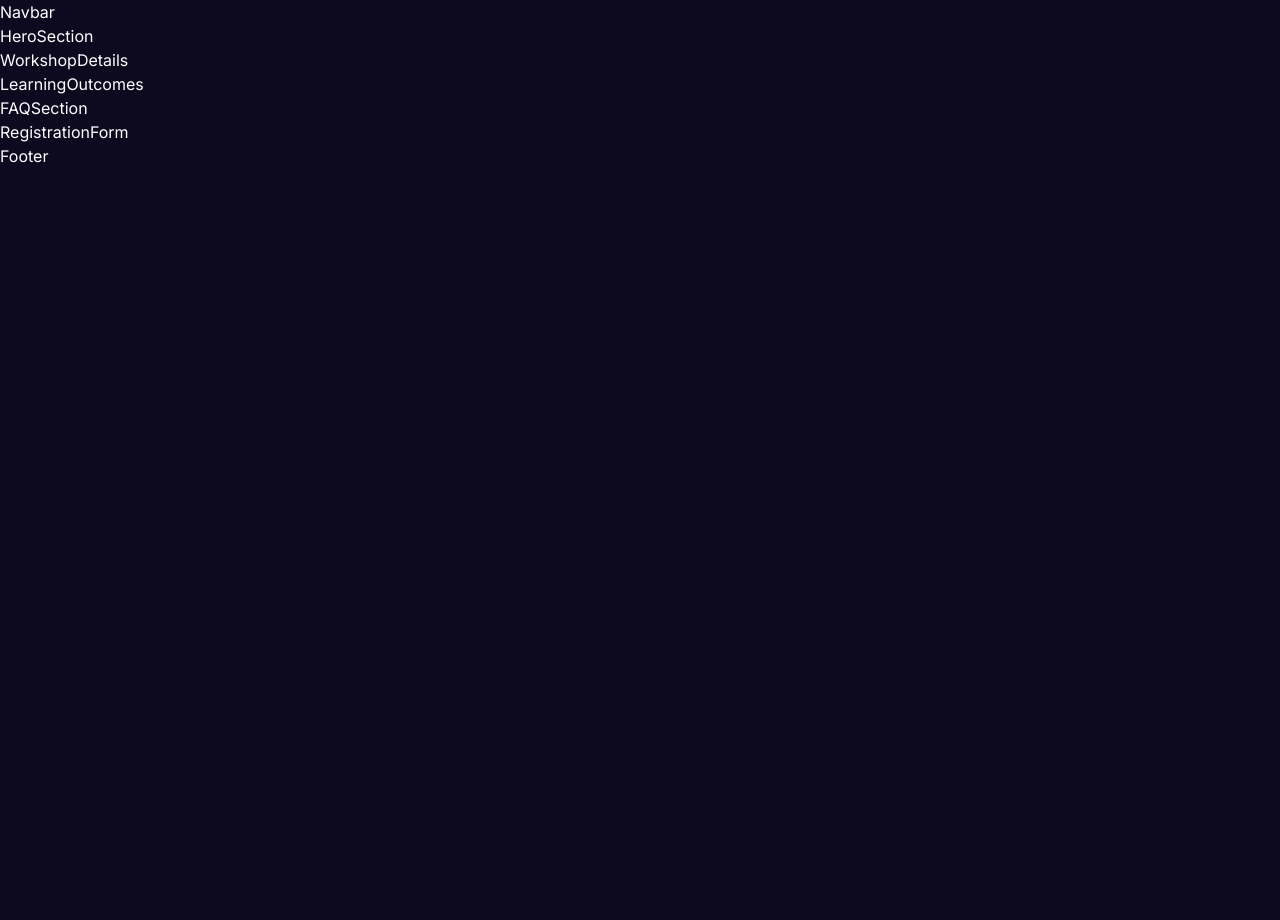
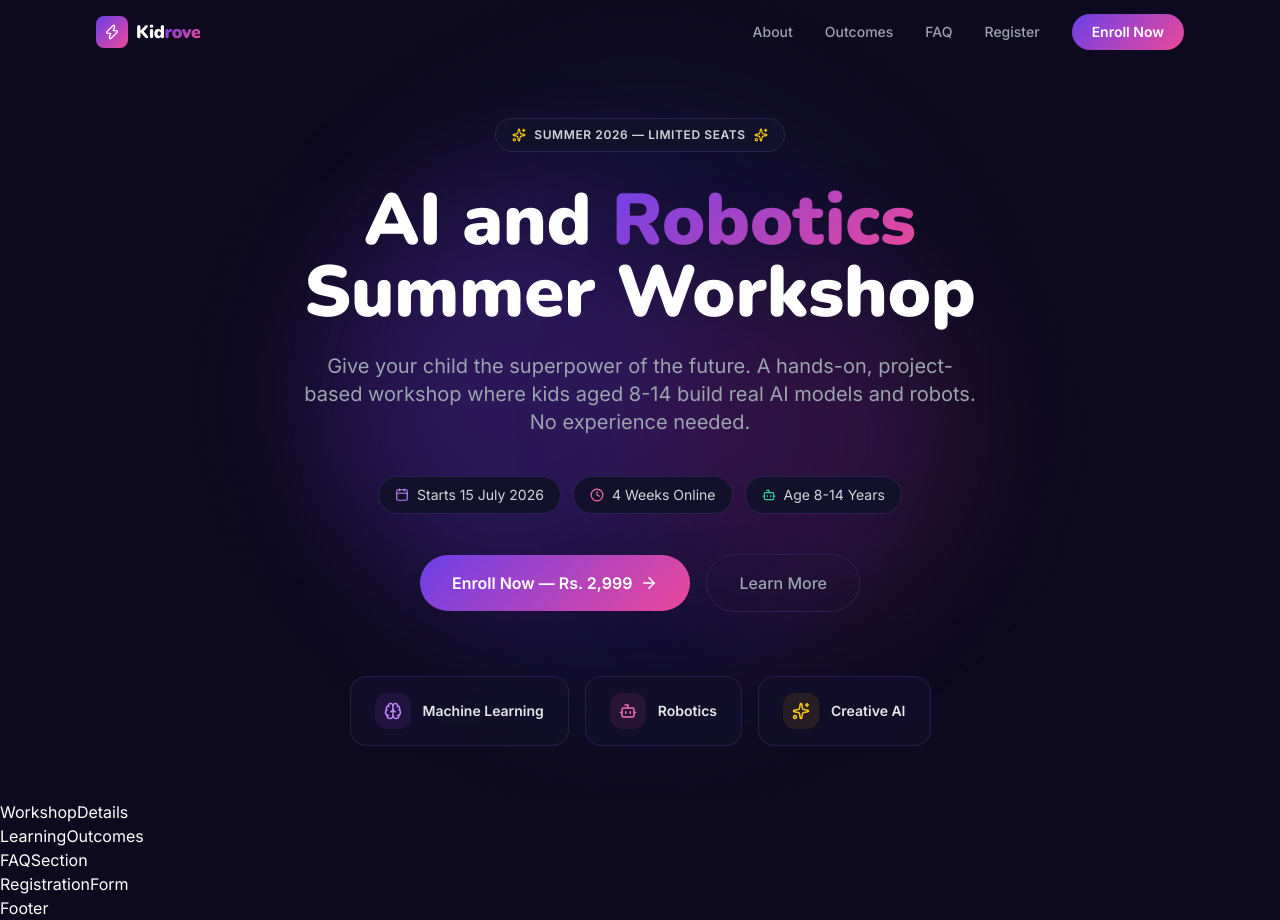
Before and after one commit to TanyaVaish-17/workshop-landing, a React (Vite) app in the folder client/: page / in a window 1280 px wide. Before the commit the page ends 800 px from the top, so only its background shows below. Built offline with nearby package versions, Linux system fonts and the light colour scheme.

Commit message:
feat: add Hero Section with gradient title, CTA buttons and background blobs

```diff
--- a/client/src/components/HeroSection.tsx
+++ b/client/src/components/HeroSection.tsx
@@ -1,2 +1,82 @@
-const HeroSection = () => <div>HeroSection</div>;
+import { ArrowRight, Bot, Brain, Sparkles, Calendar, Clock } from "lucide-react";
+
+const HeroSection = () => {
+  return (
+    <section className="relative min-h-screen flex items-center justify-center overflow-hidden pt-16">
+
+      <div className="absolute inset-0 pointer-events-none">
+        <div className="absolute top-1/4 left-1/4 w-96 h-96 bg-purple-600/20 rounded-full blur-3xl"></div>
+        <div className="absolute bottom-1/4 right-1/4 w-80 h-80 bg-pink-600/15 rounded-full blur-3xl"></div>
+        <div className="absolute top-1/2 left-1/2 -translate-x-1/2 -translate-y-1/2 w-[600px] h-[600px] bg-indigo-600/10 rounded-full blur-3xl"></div>
+      </div>
+
+      <div className="relative z-10 max-w-6xl mx-auto px-4 sm:px-6 lg:px-8 text-center">
+
+        <div className="inline-flex items-center gap-2 bg-[#13102B] border border-[#2A2250] rounded-full px-4 py-2 mb-8">
+          <Sparkles size={14} className="text-yellow-400" />
+          <span className="text-xs font-semibold text-gray-300 tracking-wider uppercase">Summer 2026 — Limited Seats</span>
+          <Sparkles size={14} className="text-yellow-400" />
+        </div>
+
+        <h1 className="text-4xl sm:text-6xl lg:text-7xl font-black text-white leading-tight mb-6" style={{ fontFamily: "Nunito, sans-serif" }}>
+          AI and <span className="gradient-text">Robotics</span>
+          <br />
+          Summer Workshop
+        </h1>
+
+        <p className="text-gray-400 text-lg sm:text-xl max-w-2xl mx-auto mb-10 leading-relaxed">
+          Give your child the superpower of the future. A hands-on, project-based workshop where kids aged 8-14 build real AI models and robots. No experience needed.
+        </p>
+
+        <div className="flex flex-wrap justify-center gap-3 mb-10">
+          <div className="flex items-center gap-2 bg-[#13102B] border border-[#2A2250] rounded-full px-4 py-2">
+            <Calendar size={14} className="text-purple-400" />
+            <span className="text-sm text-gray-300">Starts 15 July 2026</span>
+          </div>
+          <div className="flex items-center gap-2 bg-[#13102B] border border-[#2A2250] rounded-full px-4 py-2">
+            <Clock size={14} className="text-pink-400" />
+            <span className="text-sm text-gray-300">4 Weeks Online</span>
+          </div>
+          <div className="flex items-center gap-2 bg-[#13102B] border border-[#2A2250] rounded-full px-4 py-2">
+            <Bot size={14} className="text-emerald-400" />
+            <span className="text-sm text-gray-300">Age 8-14 Years</span>
+          </div>
+        </div>
+
+        <div className="flex flex-col sm:flex-row items-center justify-center gap-4 mb-16">
+          <a href="#register" className="btn-primary text-white font-bold px-8 py-4 rounded-full text-base flex items-center gap-2">
+            Enroll Now — Rs. 2,999
+            <ArrowRight size={18} />
+          </a>
+          <a href="#details" className="text-gray-400 hover:text-white font-medium px-8 py-4 rounded-full border border-[#2A2250] transition-all duration-200 text-base">
+            Learn More
+          </a>
+        </div>
+
+        <div className="flex flex-wrap justify-center gap-4">
+          <div className="glass-card rounded-2xl px-6 py-4 flex items-center gap-3">
+            <div className="w-9 h-9 rounded-xl bg-purple-500/10 flex items-center justify-center">
+              <Brain size={18} className="text-purple-400" />
+            </div>
+            <span className="text-sm font-semibold text-gray-200">Machine Learning</span>
+          </div>
+          <div className="glass-card rounded-2xl px-6 py-4 flex items-center gap-3">
+            <div className="w-9 h-9 rounded-xl bg-pink-500/10 flex items-center justify-center">
+              <Bot size={18} className="text-pink-400" />
+            </div>
+            <span className="text-sm font-semibold text-gray-200">Robotics</span>
+          </div>
+          <div className="glass-card rounded-2xl px-6 py-4 flex items-center gap-3">
+            <div className="w-9 h-9 rounded-xl bg-yellow-500/10 flex items-center justify-center">
+              <Sparkles size={18} className="text-yellow-400" />
+            </div>
+            <span className="text-sm font-semibold text-gray-200">Creative AI</span>
+          </div>
+        </div>
+
+      </div>
+    </section>
+  );
+};
+
 export default HeroSection;
--- a/client/src/components/Navbar.tsx
+++ b/client/src/components/Navbar.tsx
@@ -1,2 +1,85 @@
-const Navbar = () => <div>Navbar</div>;
+import { useState, useEffect } from "react";
+import { Menu, X, Zap } from "lucide-react";
+
+interface NavLink {
+  label: string;
+  href: string;
+}
+
+const Navbar = () => {
+  const [isOpen, setIsOpen] = useState(false);
+  const [scrolled, setScrolled] = useState(false);
+
+  useEffect(() => {
+    const handleScroll = () => setScrolled(window.scrollY > 20);
+    window.addEventListener("scroll", handleScroll);
+    return () => window.removeEventListener("scroll", handleScroll);
+  }, []);
+
+  const navLinks: NavLink[] = [
+    { label: "About", href: "#details" },
+    { label: "Outcomes", href: "#outcomes" },
+    { label: "FAQ", href: "#faq" },
+    { label: "Register", href: "#register" },
+  ];
+
+  return (
+    <nav className={`fixed top-0 left-0 right-0 z-50 transition-all duration-300 ${ scrolled ? "bg-[#0D0A1F]/90 backdrop-blur-md border-b border-[#2A2250]" : "bg-transparent" }`}>
+      <div className="max-w-6xl mx-auto px-4 sm:px-6 lg:px-8">
+        <div className="flex items-center justify-between h-16">
+          {/* Logo */}
+          <div className="flex items-center gap-2">
+            <div className="w-8 h-8 rounded-lg btn-primary flex items-center justify-center">
+              <Zap size={16} className="text-white" />
+            </div>
+            <span className="text-lg text-white tracking-tight" style={{ fontFamily: "Nunito, sans-serif", fontWeight: 900 }}>
+              Kid<span className="gradient-text">rove</span>
+            </span>
+          </div>
+
+          {/* Desktop Links */}
+          <div className="hidden md:flex items-center gap-8">
+            {navLinks.map((link) => (
+              <a
+                key={link.label}
+                href={link.href}
+                className="text-sm text-gray-400 hover:text-white transition-colors duration-200 font-medium"
+              >
+                {link.label}
+              </a>
+            ))}
+            <a href="#register" className="btn-primary text-white text-sm font-semibold px-5 py-2 rounded-full">
+              Enroll Now
+            </a>
+          </div>
+
+          {/* Mobile menu button */}
+          <button className="md:hidden text-gray-400 hover:text-white" onClick={() => setIsOpen(!isOpen)} aria-label="Toggle menu">
+            {isOpen ? <X size={22} /> : <Menu size={22} />}
+          </button>
+        </div>
+      </div>
+
+      {/* Mobile Menu */}
+      {isOpen && (
+        <div className="md:hidden bg-[#13102B] border-t border-[#2A2250] px-4 pt-4 pb-6 flex flex-col gap-4">
+          {navLinks.map((link) => (
+            <a
+              key={link.label}
+              href={link.href}
+              onClick={() => setIsOpen(false)}
+              className="text-gray-300 hover:text-white text-sm font-medium py-1"
+            >
+              {link.label}
+            </a>
+          ))}
+          <a href="#register" onClick={() => setIsOpen(false)} className="btn-primary text-white text-sm font-semibold px-5 py-2.5 rounded-full text-center mt-2">
+            Enroll Now
+          </a>
+        </div>
+      )}
+    </nav>
+  );
+};
+
 export default Navbar;
```
